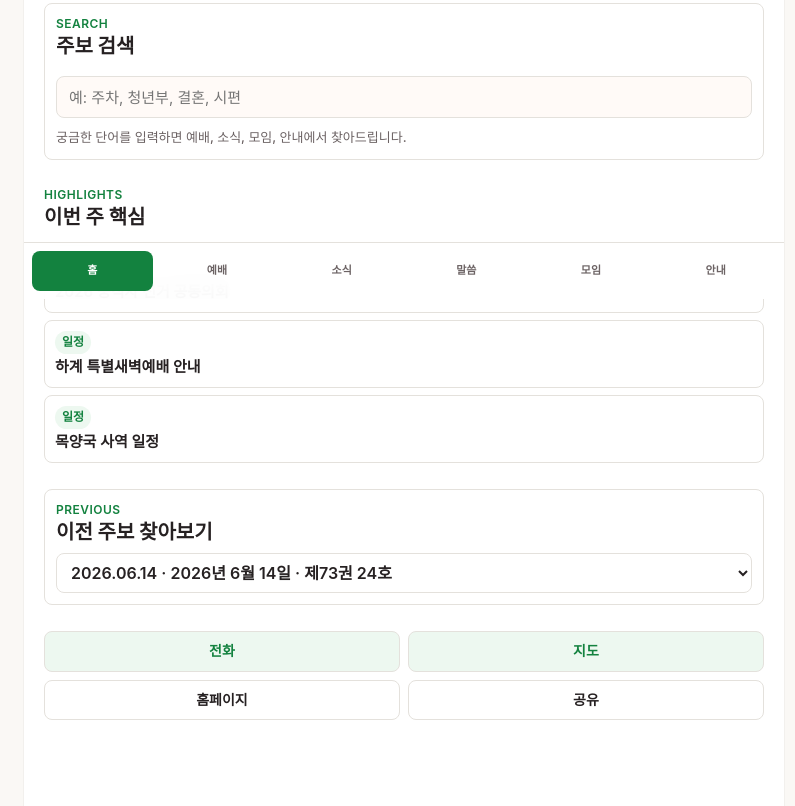
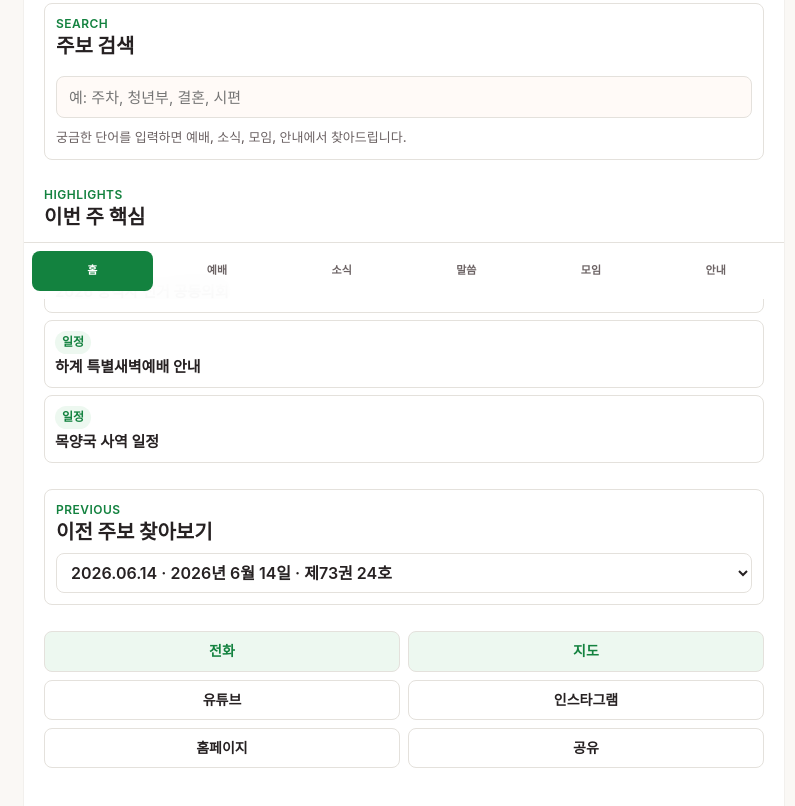
Before and after one commit to bernardchoi/naesoo-mobile, a plain HTML site: page index.html in a window 1280 px wide. Shown: the part 501-1307 px from the top of the page, without its empty margins (236-1031 px from the left). Drawn offline with Linux system fonts and the light colour scheme.

Commit message:
Add social channel quick links

```diff
--- a/index.html
+++ b/index.html
@@ -1062,6 +1062,8 @@
           <section class="action-grid" aria-label="빠른 실행">
             <a class="action-link" href="tel:027376351">전화</a>
             <a class="action-link" href="https://m.place.naver.com/place/12212845/home" target="_blank" rel="noopener">지도</a>
+            <a class="action-link secondary" href="https://m.youtube.com/@NSCH1954" target="_blank" rel="noopener">유튜브</a>
+            <a class="action-link secondary" href="https://m.instagram.com/naesoodong_church/" target="_blank" rel="noopener">인스타그램</a>
             <a class="action-link secondary" href="http://naesoo.or.kr" target="_blank" rel="noopener">홈페이지</a>
             <button class="action-link secondary" type="button" data-share-button>공유</button>
           </section>
```
